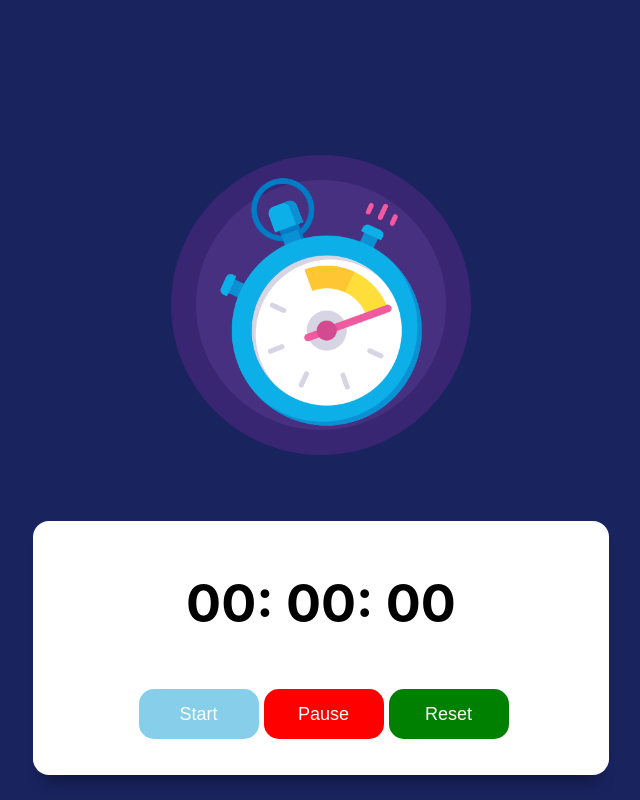
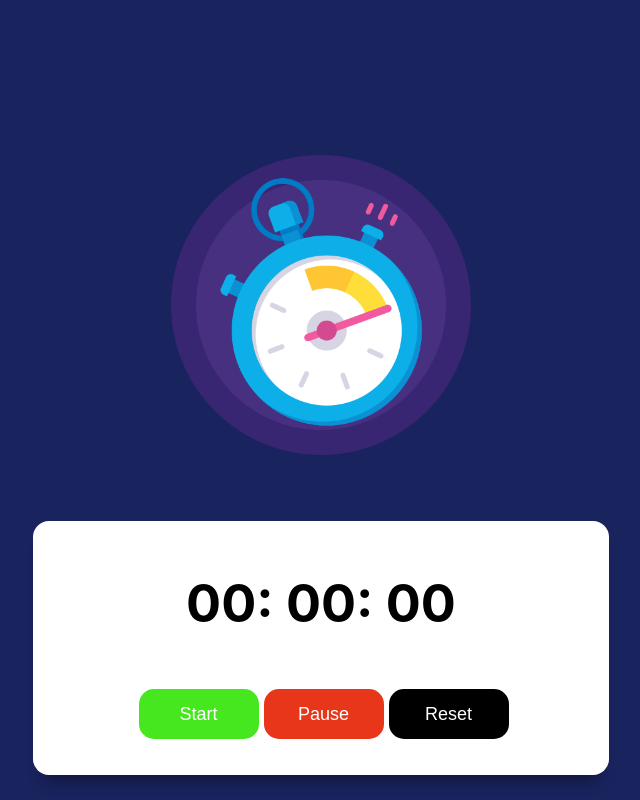
Before and after one commit to AntonioMM8506/ReadAgainstTheClock, a React (Create React App) app: page / in a window 1280 px wide. Shown: the whole page, without its empty margins (319-959 px from the left). Built offline with nearby package versions, Linux system fonts and the light colour scheme.

Commit message:
Clock animation

```diff
--- a/src/Components/timer.css
+++ b/src/Components/timer.css
@@ -1,6 +1,9 @@
 
 :root{
-    --start: skyblue;
+    --start: #47E720;
+    --resume: #1AE8A7;
+    --pause: #E8361A;
+    --reset: black;
 }
 
 /* Logo ------------------------------------------- */
@@ -73,15 +76,15 @@
 }
 
 .stop{
-    background-color: red;
+    background-color: var(--pause);
 }
 
 .reset{
-    background-color: green;
+    background-color: var(--reset);
 }
 
 .resume{
-    background-color: black;
+    background-color: var(--resume);
 }
 
 .start{
--- a/src/Components/timer.js
+++ b/src/Components/timer.js
@@ -54,6 +54,7 @@ const Timer = () => {
                         <button id='actionButton' className='start' onClick={() => {
                             toggleClass();
                             setTimeOn(true);
+                            document.getElementById('App-logo').classList.add("App-logo-run");
                         }}>Start</button>
                         :
                         <button id='actionButton' className='resume' onClick={() => {
@@ -72,6 +73,9 @@ const Timer = () => {
                     <button id='actionButton' className='reset' onClick={() =>{
                         setTime(0);
                         setTimeOn(false);
+                        negativeToggleClass();
+                        document.getElementById('App-logo').classList.remove("App-logo-run");
+
                     }}>Reset</button>
 
                 </div>
```
